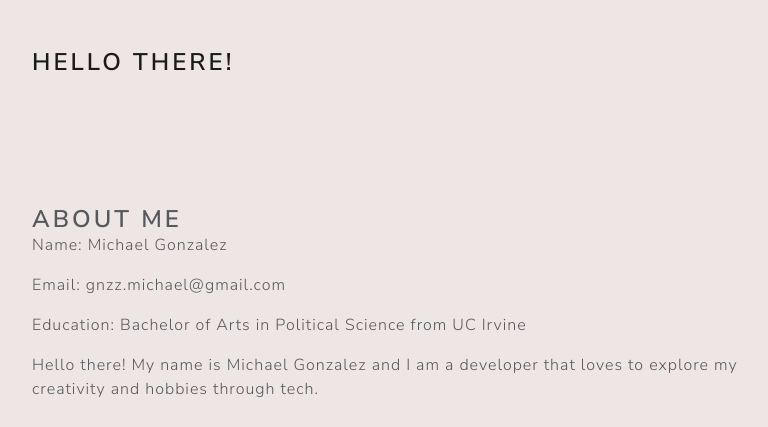
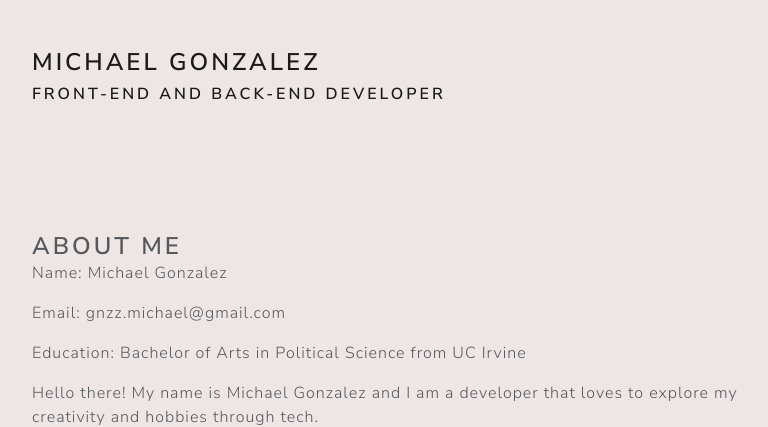
Before and after one commit to mike-gnzz/personal_professional_website, a Django app: page / in a window 1280 px wide. Shown: the part 92-519 px from the top of the page, without its empty margins (50-818 px from the left). Run offline with Django 4.2, Linux system fonts and the light colour scheme; data comes from the database, SQL or seed files in the repository; some libraries are stand-ins or nearby versions.

Commit message:
updated the home section to include my name and my roles

```diff
--- a/pages/templates/pages/home.html
+++ b/pages/templates/pages/home.html
@@ -5,7 +5,8 @@
 <div id='home' class="section pt-5 pb-5">
     <!-- home content here -->
     <div class='container'>
-        <h3>Hello there!</h3>
+        <h3>Michael Gonzalez</h3>
+        <h5>Front-end and back-end developer</h5>
     </div>
 </div>
 
```
